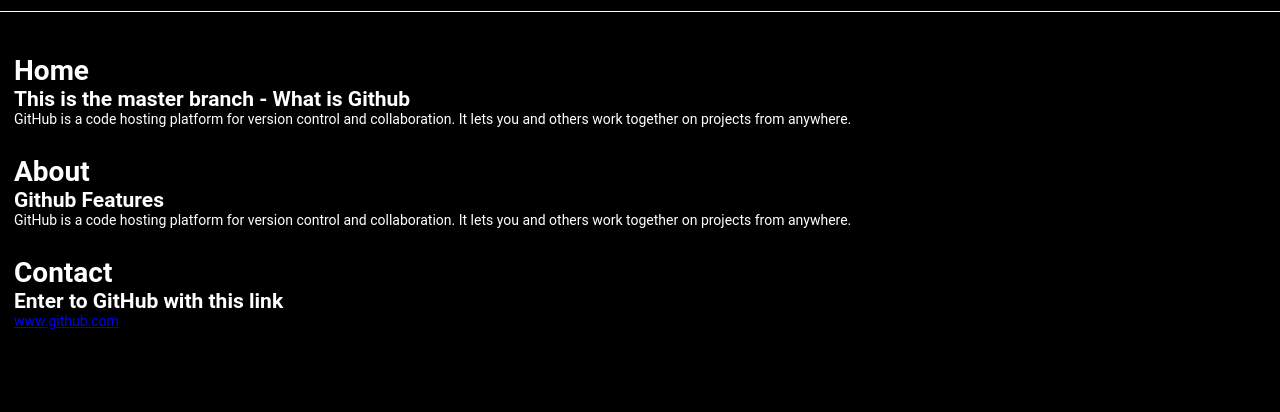
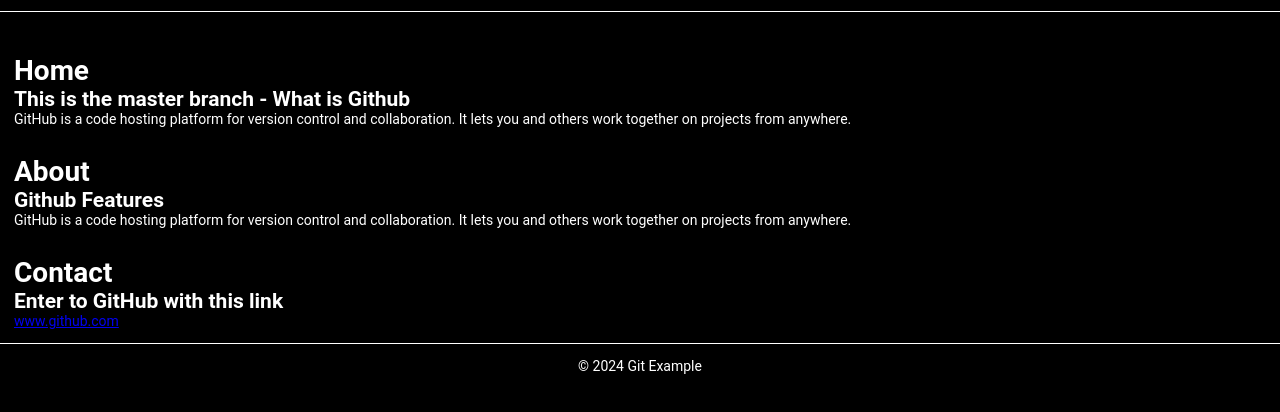
Before and after one commit to JoseVRueda/test_git, a plain HTML site: page index.html in a window 1280 px wide. Shown: the part 50-462 px from the top of the page. Drawn offline with Linux system fonts and the light colour scheme.

Commit message:
Final version of the footer

```diff
--- a/index.html
+++ b/index.html
@@ -44,5 +44,8 @@
         >
       </section>
     </div>
+    <footer>
+      <p>&copy; 2024 Git Example</p>
+    </footer>
   </body>
 </html>
--- a/styles/styles.css
+++ b/styles/styles.css
@@ -49,3 +49,10 @@ section h1 {
 body div {
   padding: 1rem;
 }
+
+footer {
+  border-top: solid 1px white;
+  color: white;
+  text-align: center;
+  padding: 1rem;
+}
```
